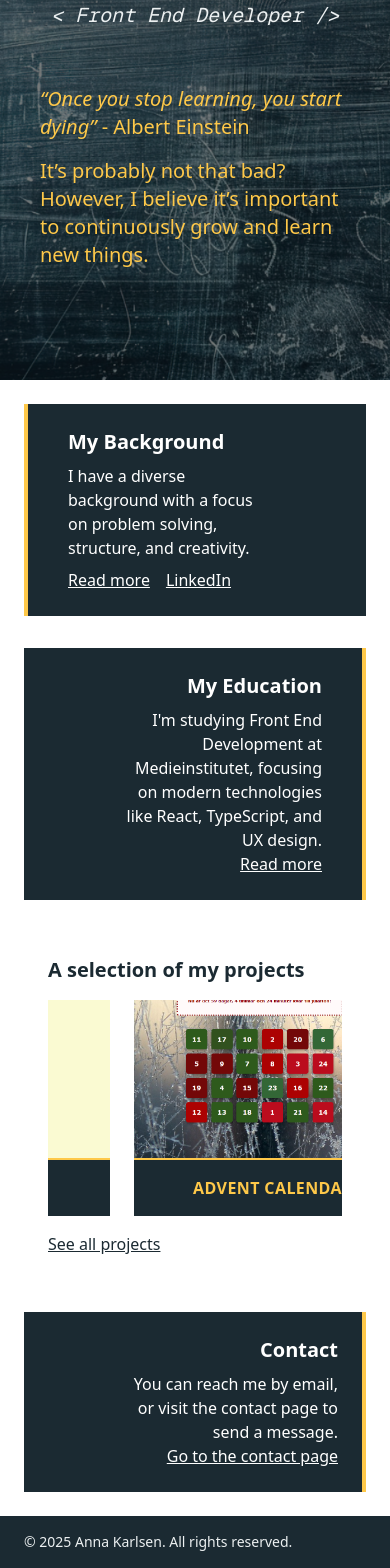
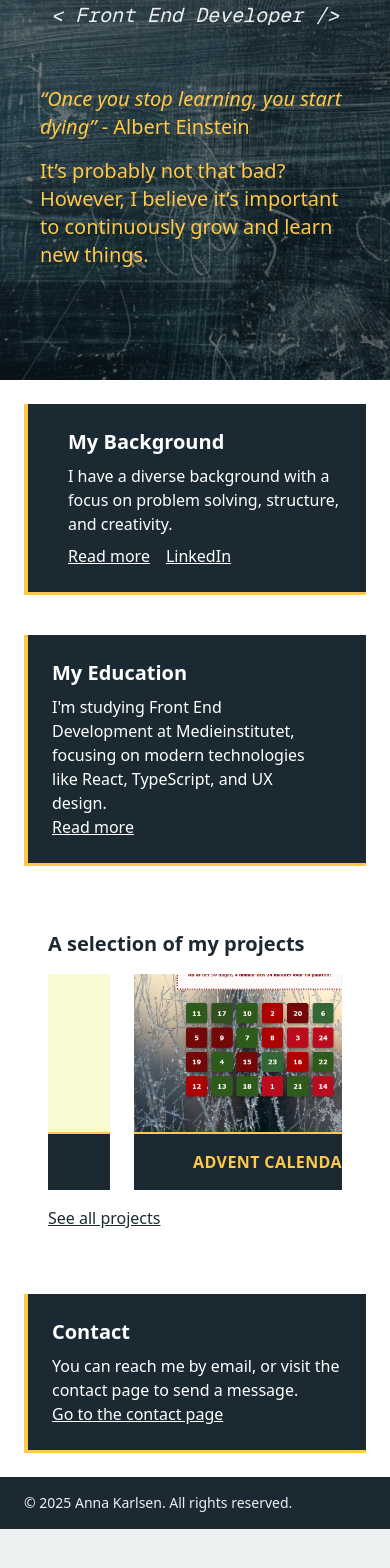
Before and after one commit to annkar73/portfolio-nextjs, a Next.js app: page /en in a window 390 px wide. Shown: the part 198-1766 px from the top of the page. After the commit the page ends 1727 px from the top, so only its background shows below. Built offline with nearby package versions, Linux system fonts and the light colour scheme.

Commit message:
update width main

```diff
--- a/src/app/[locale]/contact/page.tsx
+++ b/src/app/[locale]/contact/page.tsx
@@ -1,7 +1,7 @@
 // app/contact/page.tsx
 export default function OmPage() {
   return (
-    <main className="p-6">
+    <main className="max-w-5xl mx-auto p-6 bg-white text-[var(--color-foreground)]">
       <h1 className="text-3xl font-bold mb-4">Kontakt</h1>
       <p>Här kan du lägga till kontaktuppgifter.</p>
       <p>Eventuellt ett kontaktformulär med EmailJS om jag får till det snyggt</p>
--- a/src/app/[locale]/cv/page.tsx
+++ b/src/app/[locale]/cv/page.tsx
@@ -23,7 +23,7 @@ export default function CVPage() {
   return (
     <main
       id="cv-content"
-      className="max-w-3xl mx-auto p-6 bg-white text-[var(--color-foreground)] print:bg-white print:text-black print:p-0 print:shadow-none print:max-w-none print:mx-0"
+      className="max-w-5xl mx-auto p-6 bg-white text-[var(--color-foreground)] print:bg-white print:text-black print:p-0 print:shadow-none print:max-w-none print:mx-0"
     >
       <section className="mb-8">
         <h1 className="text-4xl font-bold mb-2">{t("name")}</h1>
--- a/src/app/[locale]/edu/page.tsx
+++ b/src/app/[locale]/edu/page.tsx
@@ -6,7 +6,7 @@ export const dynamic = 'force-static';
 
 export default async function EduPage() {
   return (
-    <main className="p-6 text-[var(--color-foreground)] bg-white max-w-3xl mx-auto">
+    <main className="p-6 text-[var(--color-foreground)] bg-white max-w-5xl mx-auto">
       <EduContent />
     </main>
   );
--- a/src/app/[locale]/page.tsx
+++ b/src/app/[locale]/page.tsx
@@ -12,10 +12,10 @@ export default function Home() {
     <>
       <Hero />
 
-      <main className="p-6 text-[var(--color-foreground)] bg-white max-w-5xl mx-auto space-y-8">
+      <main className="p-6 text-[var(--color-foreground)] bg-white max-w-5xl mx-auto space-y-10">
         {/* Bakgrund + CV */}
-        <div className="w-full bg-[var(--color-foreground)] text-white border-l-4 border-[var(--color-accent)] p-6 pl-10">
-          <div className="max-w-[75%] text-left">
+        <div className="w-full bg-[var(--color-foreground)] text-white border-l-4 border-b-3 border-[var(--color-accent)] p-6 pl-10">
+          <div className="max-w-full md:max-w-[75%] text-left">
             <h2 className="text-xl font-semibold mb-2">{t("cvHeading")}</h2>
             <p>{t("cvIntro")}</p>
             <div className="mt-2">
@@ -35,8 +35,8 @@ export default function Home() {
         </div>
 
         {/* About education */}
-        <div className="w-full bg-[var(--color-foreground)] text-white border-r-4 border-[var(--color-accent)] p-6 pr-10">
-          <div className="max-w-[75%] ml-auto text-right">
+        <div className="w-full bg-[var(--color-foreground)] text-white border-l-4 border-b-3 border-[var(--color-accent)] p-6 pr-10">
+          <div className="max-w-full md:max-w-[80%] ml-auto text-left">
             <h2 className="text-xl font-semibold mb-2">
               {t("educationHeading")}
             </h2>
@@ -61,8 +61,8 @@ export default function Home() {
         </div>
 
         {/* Contact info */}
-        <div className="w-full bg-[var(--color-foreground)] text-white border-r-4 border-[var(--color-accent)] p-6">
-          <div className="ml-auto text-right max-w-[75%]">
+        <div className="w-full bg-[var(--color-foreground)] text-white border-l-4 border-b-3 border-[var(--color-accent)] p-6">
+          <div className="ml-auto text-left max-w-full md:max-w-[80%]">
             <h2 className="text-xl font-semibold mb-2">
               {t("contactHeading")}
             </h2>
```
